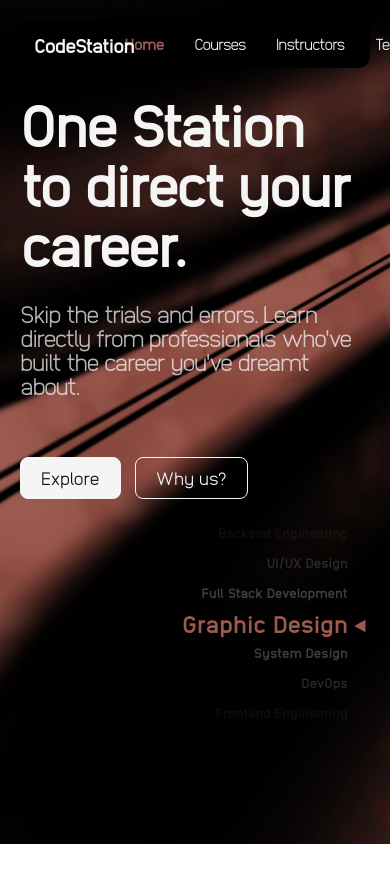
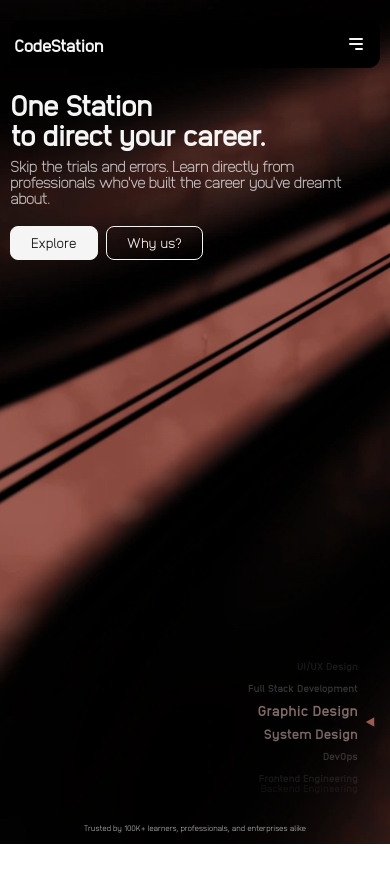
Before and after one commit to mdalbakiakon/code_station, a React (Vite) app in the folder client/: page / in a window 390 px wide. Shown: the top 882 px of the page. Built offline with nearby package versions, Linux system fonts and the light colour scheme.

Commit message:
fix: fully responsive landing hero ui

```diff
--- a/client/package.json
+++ b/client/package.json
@@ -13,6 +13,7 @@
     "@tailwindcss/vite": "^4.3.3",
     "react": "^19.2.6",
     "react-dom": "^19.2.6",
+    "react-icons": "^5.7.0",
     "react-router-dom": "^7.18.3",
     "tailwindcss": "^4.3.3"
   },
--- a/client/src/components/LandingNav.jsx
+++ b/client/src/components/LandingNav.jsx
@@ -1,12 +1,14 @@
+import { HiMenuAlt3 } from "react-icons/hi";
 import React from "react";
 import { Link, NavLink } from "react-router-dom";
 
 const LandingNav = () => {
   return (
-    <header className="w-[calc(100%-40px)] max-w-7xl h-12 mx-auto bg-black rounded-xl p-1 flex justify-between items-center fixed top-5 left-1/2 -translate-x-1/2 z-50 text-[#f5f5f5] leading-none tracking-tighter">
-      <span className="text-xl font-ex relative left-2.5">CodeStation</span>
+    <header className="w-[calc(100%-20px)] md:w-[calc(100%-40px)] max-w-7xl h-12 mx-auto bg-black rounded-xl p-1 flex justify-between items-center fixed top-5 left-1/2 -translate-x-1/2 z-50 text-[#f5f5f5] leading-none tracking-tighter">
 
-      <nav className="flex justify-center items-center font-lt gap-7.5">
+      <span className="text-lg md:text-xl font-ex relative left-0 md:left-2.5 text-left">CodeStation</span>
+
+      <nav className="hidden md:flex justify-center items-center font-lt gap-7.5">
         <NavLink
           to="/"
           className={({ isActive }) => (isActive ? "text-accent font-ex" : "")}
@@ -33,8 +35,12 @@ const LandingNav = () => {
         </NavLink>
       </nav>
 
-      <button className="h-full px-4.5 rounded-lg bg-[#f5f5f5] text-[#111] font-ex flex justify-center items-center leading-0">
+      <button className="h-full px-4.5 rounded-lg bg-[#f5f5f5] text-[#111] font-ex hidden md:flex justify-center items-center leading-0">
         Signup
+      </button>
+
+      <button className="md:hidden h-full aspect-square flex justify-center items-center">
+        <HiMenuAlt3 className="text-xl" />
       </button>
     </header>
   );
--- a/client/src/pages/Landing.jsx
+++ b/client/src/pages/Landing.jsx
@@ -52,14 +52,14 @@ function getItemStyle(index) {
   }
 
   return {
-    top: "48.5%",
+    top: "49%",
     // Combine the vertical offset with a base centering transform.
     transform: `translateY(${offset}px) translateY(-50%)`,
     opacity,
     color,
     fontSize,
     fontWeight,
-    lineHeight: 1,
+    lineHeight: 0,
   };
 }
 
@@ -86,7 +86,7 @@ const Landing = () => {
   return (
     <>
       <LandingNav />
-      <section className="relative flex flex-col justify-center items-center font-ex p-5">
+      <section className="relative flex flex-col justify-center items-center font-ex p-2.5 md:p-5 h-svh">
         {/* landing hero image */}
         <img
           src="./hero.webp"
@@ -100,30 +100,31 @@ const Landing = () => {
         {/* improve ux by adding a transparent div so no one can select and drag hero image */}
         <div className="w-full h-svh bg-transparent absolute top-0 left-0 z-10"></div>
 
-        <div className="w-full max-w-5xl mx-auto relative z-20 flex flex-col md:flex-row justify-between items-center gap-5 h-full text-[#f5f5f5]">
-          <div className="flex-1 select-none flex flex-col justify-start md:justify-between items-start gap-15">
+        <div className="w-full max-w-5xl mx-auto relative z-20 flex flex-col md:flex-row justify-between mb-5 md:justify-between items-center gap-2.5 md:gap-5 h-full text-[#f5f5f5]">
+
+          <div className="md:flex-1 select-none flex flex-col justify-start md:justify-between items-start gap-5 md:gap-15">
             {/* landing hero text */}
             <div>
               {/* headings */}
-              <h1 className="text-6xl leading-none tracking-tighter font-ex">
+              <h1 className="text-3xl md:text-6xl leading-none tracking-tighter font-ex">
                 One Station
                 <br />
                 to direct your career.
               </h1>
 
               {/* subheadings */}
-              <p className="font-lt text-2xl tracking-tighter leading-none mt-7.5 opacity-75">
+              <p className="font-lt text-base md:text-2xl tracking-tighter leading-none mt-2.5 md:mt-7.5 opacity-75">
                 Skip the trials and errors. Learn directly from professionals
                 who've built the career you've dreamt about.
               </p>
             </div>
 
             {/* call-to-action buttons */}
-            <div className="flex justify-center items-center font-lt gap-3.5">
-              <button className="bg-[#f5f5f5] text-[#111] px-5 py-1.5 rounded-lg cursor-pointer text-lg border border-[#f5f5f5]">
+            <div className="flex justify-center items-center font-lt gap-2 md:gap-3.5">
+              <button className="bg-[#f5f5f5] text-[#111] px-5 py-1.5 rounded-lg cursor-pointer text-sm md:text-lg border border-[#f5f5f5]">
                 Explore
               </button>
-              <button className="px-5 py-1.5 rounded-lg cursor-pointer text-lg border border-[#f5f5f5] hover:bg-white/5">
+              <button className="px-5 py-1.5 rounded-lg cursor-pointer text-sm md:text-lg border border-[#f5f5f5] hover:bg-white/5">
                 Why us?
               </button>
             </div>
@@ -131,15 +132,12 @@ const Landing = () => {
 
           {/* rotating skills carousel */}
           <div className="w-full md:w-2/5 h-fit rounded-4xl relative p-0.5 overflow-hidden">
-            <div
-              className="relative w-full p-0.5 select-none"
-              style={{ height: 210 }}
-            >
+            <div className="relative w-full p-0.5 select-none h-45 md:h-52.5">
               {/* render each skill with its computed position/opacity style */}
               {skills.map((skill, index) => (
                 <p
                   key={skill}
-                  className="absolute right-5 w-full text-right whitespace-nowrap transition-all duration-600 ease-out"
+                  className="absolute right-5 w-full text-right whitespace-nowrap transition-all duration-600 ease-out scale-75 md:scale-100 origin-right"
                   style={getItemStyle(index)}
                 >
                   {skill}
@@ -147,7 +145,7 @@ const Landing = () => {
               ))}
 
               {/* pointer/arrow indicator marking the centered skill */}
-              <div className="absolute right-0 top-1/2 -translate-y-1/2">
+              <div className="absolute right-0 top-1/2 -translate-y-1/2 scale-75 md:scale-100">
                 <svg
                   width="15"
                   height="15"
@@ -160,8 +158,11 @@ const Landing = () => {
             </div>
           </div>
         </div>
+
+        <div className="absolute left-1/2 -translate-x-1/2  bottom-2.5 md:bottom-5 font-lt text-[8px] md:text-sm z-20 text-[#f5f5f5] opacity-70 text-center w-full">
+          Trusted by 100K+ learners, professionals, and enterprises alike
+        </div>
       </section>
-
 
       <section></section>
       <section></section>
```
Also changed, not shown: 1 other file (tests, documents, lock files or other folders).
